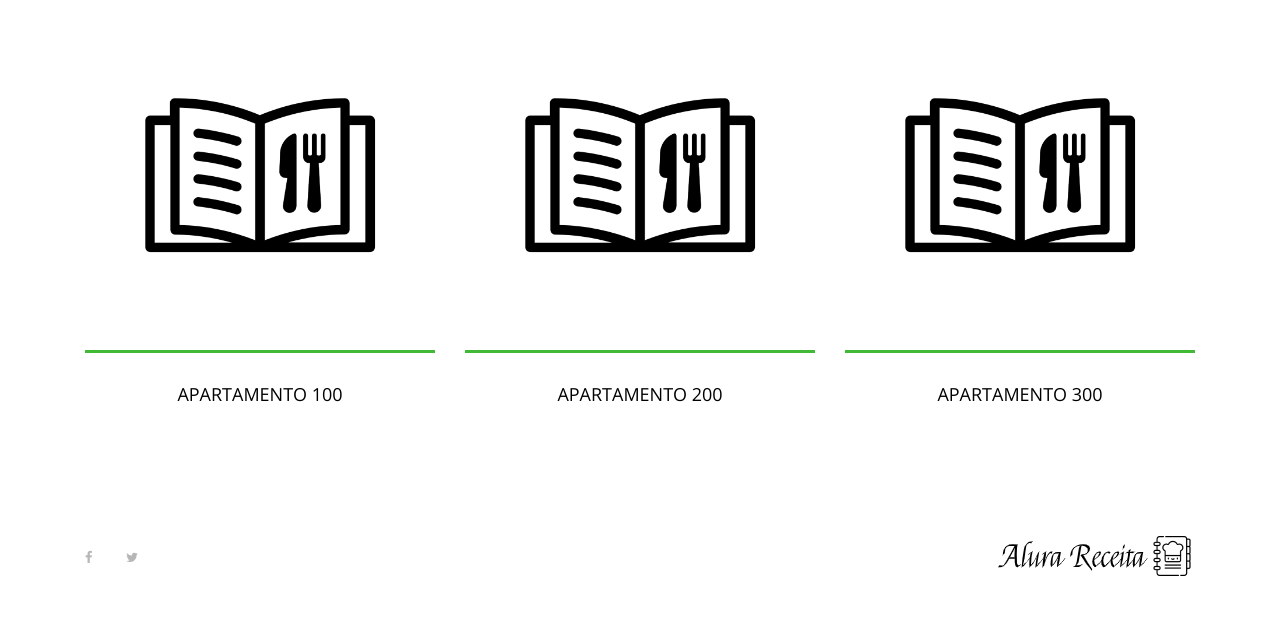
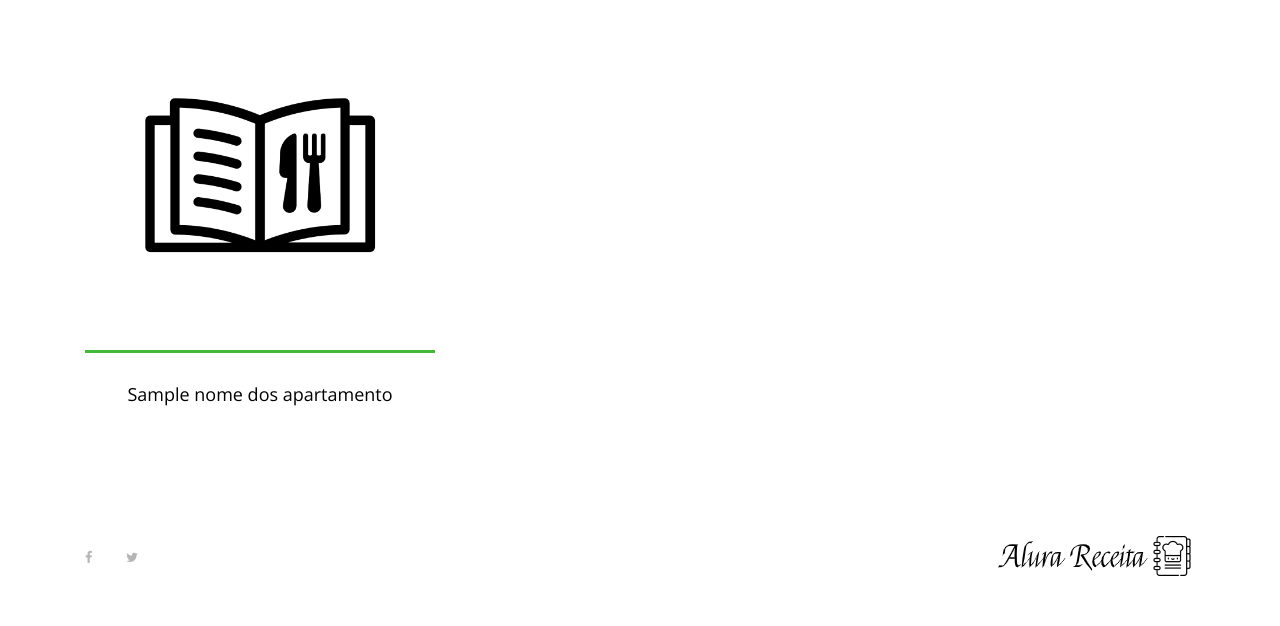
Before and after one commit to rafael1717y/PI, a Django app: template apartamentos/templates/index.html in a window 1280 px wide. Shown: the part 195-821 px from the top of the page. Run offline with Django 3.2, Linux system fonts and the light colour scheme; the template is opened without the code that fills it: most values are stand-ins (such as "Sample title", 1, 10 or a date in 2020); some libraries are stand-ins or nearby versions.

Commit message:
extendendo a lista de apartamentos no html

```diff
--- a/apartamentos/templates/index.html
+++ b/apartamentos/templates/index.html
@@ -31,44 +31,20 @@
     <section class="best-receipe-area">
         <div class="container">
             <div class="row">
+
+                {% for chave, nome_do_apartamento in nome_dos_apartamentos.items %}
                 <!-- Single Best Receipe Area -->
                 <div class="col-12 col-sm-6 col-lg-4">
                     <div class="single-best-receipe-area mb-30">
                         <img src="{% static 'img/bg-img/foto_receita.png' %}" alt="">
                         <div class="receipe-content">
                             <a href="{% url 'apartamento' %}">
-                                <h5>APARTAMENTO 100</h5>
+                                <h5>{{ nome_do_apartamento}}</h5>
                             </a>
                         </div>
                     </div>
                 </div>
-
-                <!-- Single Best Receipe Area -->
-                <div class="col-12 col-sm-6 col-lg-4">
-                    <div class="single-best-receipe-area mb-30">
-                        <img src="{% static 'img/bg-img/foto_receita.png' %}" alt="">
-                        <div class="receipe-content">
-                            <a href="{% url 'apartamento' %}">
-                                <h5>APARTAMENTO 200</h5>
-                            </a>
-                        </div>
-                    </div>
-                </div>
-
-                <!-- Single Best Receipe Area -->
-                <div class="col-12 col-sm-6 col-lg-4">
-                    <div class="single-best-receipe-area mb-30">
-                        <img src="{% static 'img/bg-img/foto_receita.png' %}" alt="">
-                        <div class="receipe-content">
-                            <a href="{% url 'apartamento' %}">
-                                <h5>APARTAMENTO 300</h5>
-                            </a>
-                        </div>
-                    </div>
-                </div>
-                <!--Retirei 3 debaixo-->
-
-
+                {% endfor %}
             </div>
         </div>
     </section>
```
Also changed, not shown: apartamentos/views.py (+13 -2 lines).
